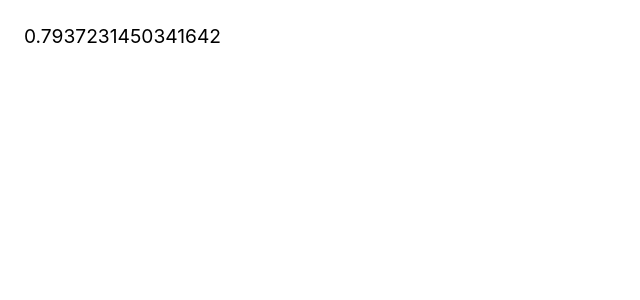
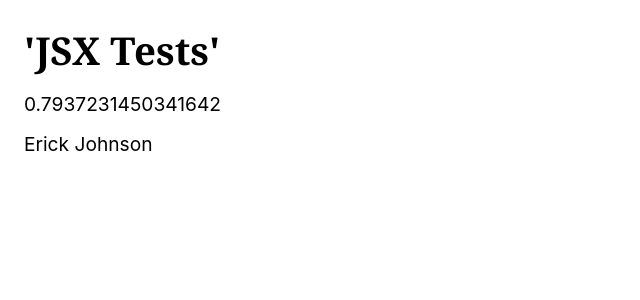
Before and after one commit to erickjohnson/origamid-react, a React (Create React App) app in the folder meuapp/: page / in a window 1280 px wide. Shown: the top 300 px of the page, without its empty margins (0-640 px from the left). Built offline with nearby package versions, Linux system fonts and the light colour scheme.

Commit message:
functions in jsx

```diff
--- a/meuapp/src/App.js
+++ b/meuapp/src/App.js
@@ -3,9 +3,16 @@ import React from 'react';
 function App() {
   const random = Math.random();
   const active = true;
+
+  const title = <h1>'JSX Tests' </h1>
+  function showNameLastName(lastName) {
+    return 'Erick ' + lastName
+  }
   return (
     <>
+      {title}
       <p className={active ? 'ativo' : ''}>{random}</p>
+      <p>{showNameLastName('Johnson')}</p>
     </>
   );
 }
```
